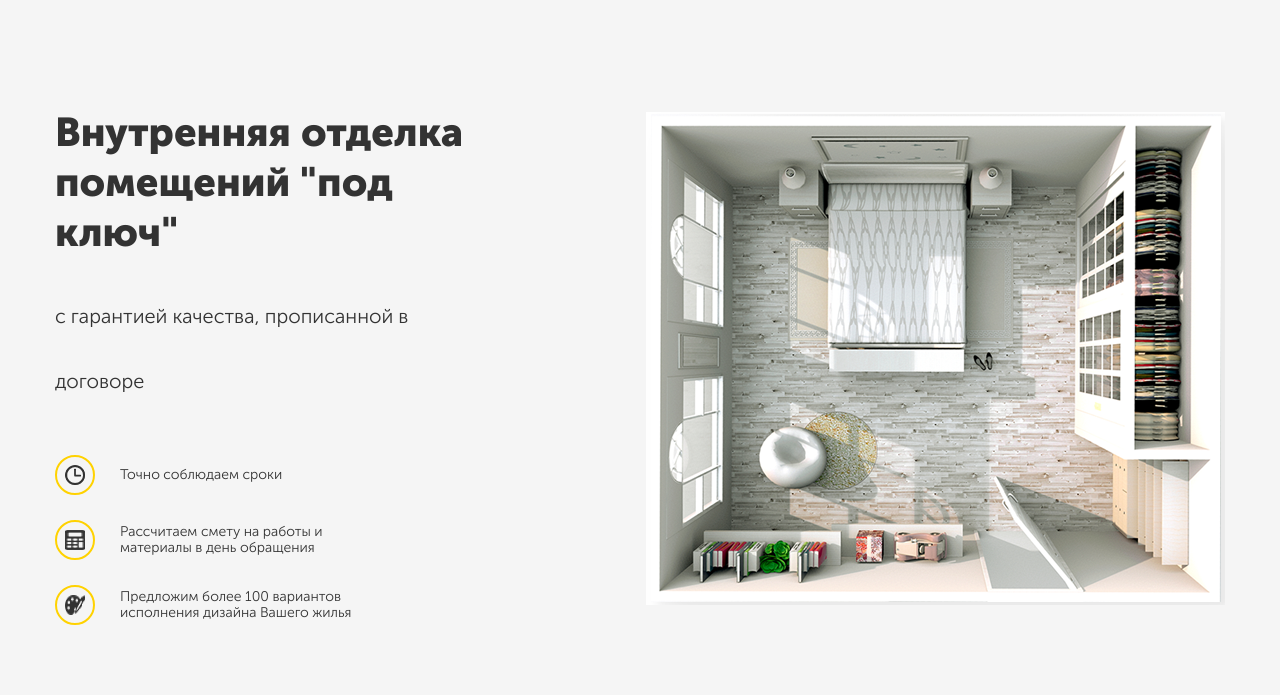
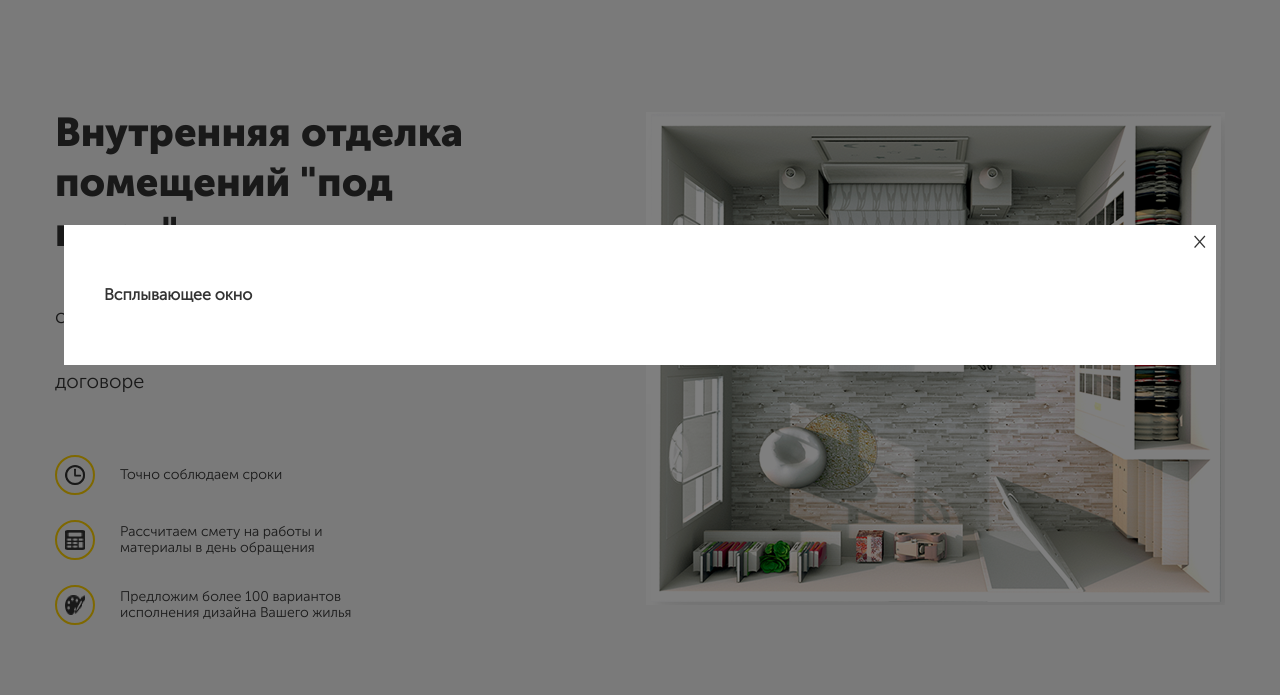
Before and after one commit to mihazzz123/webstart, a plain HTML site: page src/index.html in a window 1280 px wide. Both pictures are taken after a click on the button "Перезвоните мне". Shown: the part 105-800 px from the top of the page. Drawn offline with Linux system fonts and the light colour scheme.

Commit message:
Подключил java script. Сделал дополнительное задание. Окно закрывается после 5 секунд

```diff
--- a/src/index.html
+++ b/src/index.html
@@ -26,7 +26,7 @@
             <a href="tel:+7(495)42-251-31" class="navbar__phone">+7 (495) 42-251-31</a>
           </div>
           <!-- /.navbar__contact -->
-          <button class="button navbar__button">Перезвоните мне</button>
+          <button id="button" class="button navbar__button">Перезвоните мне</button>
           <!-- /.button navbar__button -->
         </div>
         <!-- /.navbar__info -->
@@ -40,7 +40,7 @@
     <div class="container">
       <div class="hero-block">
         <div class="hero-text">
-          <h1 class="hero__title">Внутренняя отделка помещений "под ключ"            </h1>
+          <h1 class="hero__title">Внутренняя отделка помещений "под ключ"</h1>
           <!-- /.hero__title -->
           <span class="hero__subtitle">с гарантией качества, прописанной в договоре</span>
           <!-- /.hero__subtitle -->
@@ -115,5 +115,14 @@
     <!-- /.container -->
   </section>
   <!-- /.offer -->
+  <div class="modal">
+    <div class="modal-dialog">
+      <div id="close-btn" class="modal-dialog__close">&times;</div>
+      <h4 class="modal-dialog__title">Всплывающее окно</h4>
+      <!-- /.modal-dialog__title -->
+    </div>
+  </div>
+  <!-- /.modal -->
+  <script src="js/main.js"></script>
 </body>
 </html>
--- /dev/null
+++ b/src/js/main.js
@@ -0,0 +1,17 @@
+// Переменные
+var button = document.querySelector('#button');
+var modal = document.querySelector('.modal');
+var closeBtn = document.querySelector('#close-btn')
+
+function openModal() {
+  modal.classList.add('modal-active');
+};
+
+function closeModal() {
+  modal.classList.remove('modal-active');
+};
+
+button.addEventListener('click', openModal);
+closeBtn.addEventListener('click', closeModal);
+
+setInterval(closeModal, 5000);
--- /dev/null
+++ b/src/sass/blocks/_modal.sass
@@ -0,0 +1,26 @@
+.modal
+  position: fixed
+  top: 0
+  left: 0
+  width: 100%
+  height: 100%
+  background-color: rgba(#000000, 0.5)
+  display: none
+  overflow: hidden
+  &-active
+    display: flex
+  &-dialog
+    margin: auto
+    width: 90%
+    min-width: 280px
+    background-color: #ffffff
+    position: relative
+    padding: 40px
+    &__close
+      position: absolute
+      margin: 5px 10px
+      top: 0
+      right: 0
+      cursor: pointer
+      font-size: 22px
+      line-height: 22px
--- a/src/sass/style.sass
+++ b/src/sass/style.sass
@@ -4,3 +4,4 @@
 @import './blocks/_navbar'
 @import './blocks/_hero'
 @import './blocks/_offer'
+@import './blocks/_modal'
```
Also changed, not shown: src/css/style.css, 1 other file.
